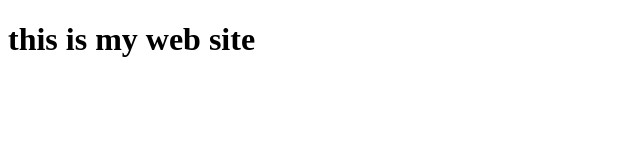
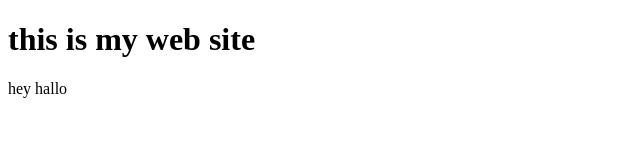
Before and after one commit to AjnanA/learn-git, a plain HTML site: page index.html in a window 1280 px wide. Shown: the full height of the page, 0-640 px from the left. Drawn offline with Linux system fonts and the light colour scheme.

Commit message:
add paragrapgh to code

```diff
--- a/index.html
+++ b/index.html
@@ -7,5 +7,7 @@
 </head>
 <body>
     <h1>this is my web site</h1>
+    <p>hey hallo
+    </p>
 </body>
 </html>
```
